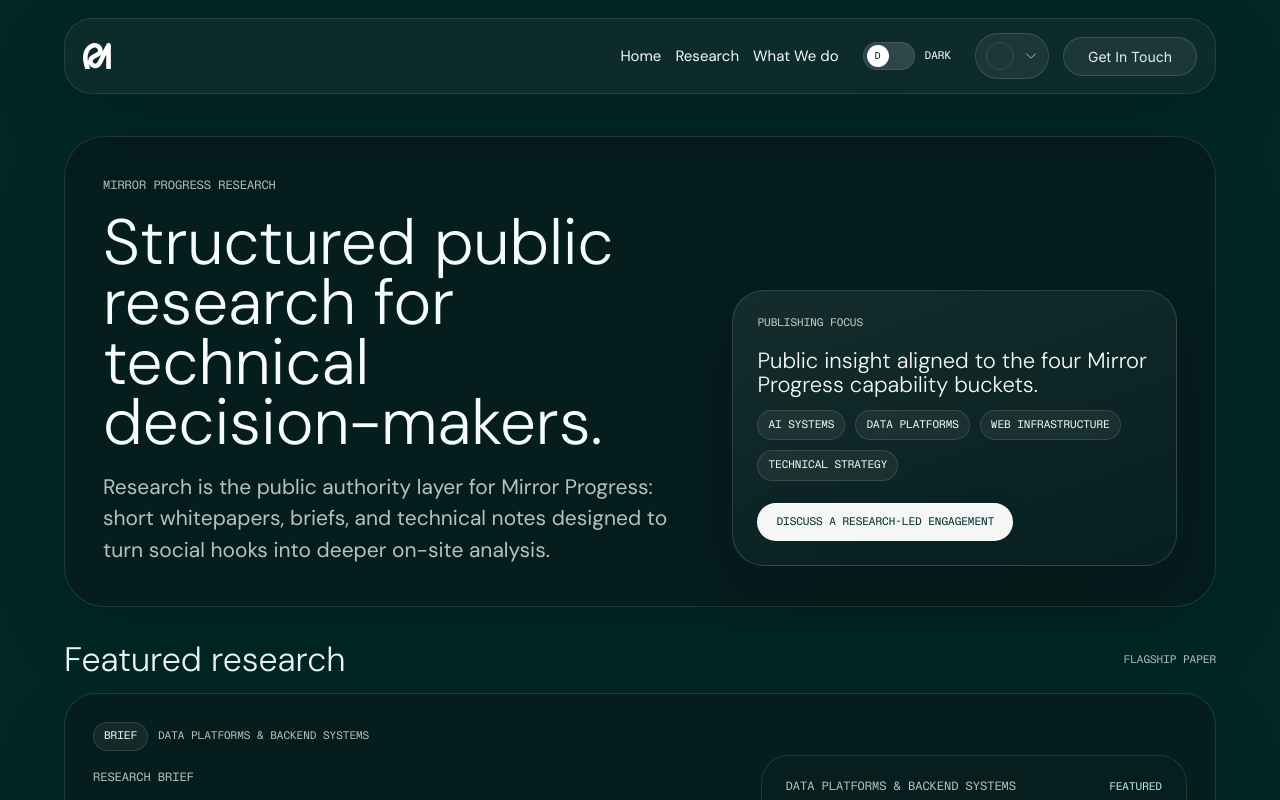
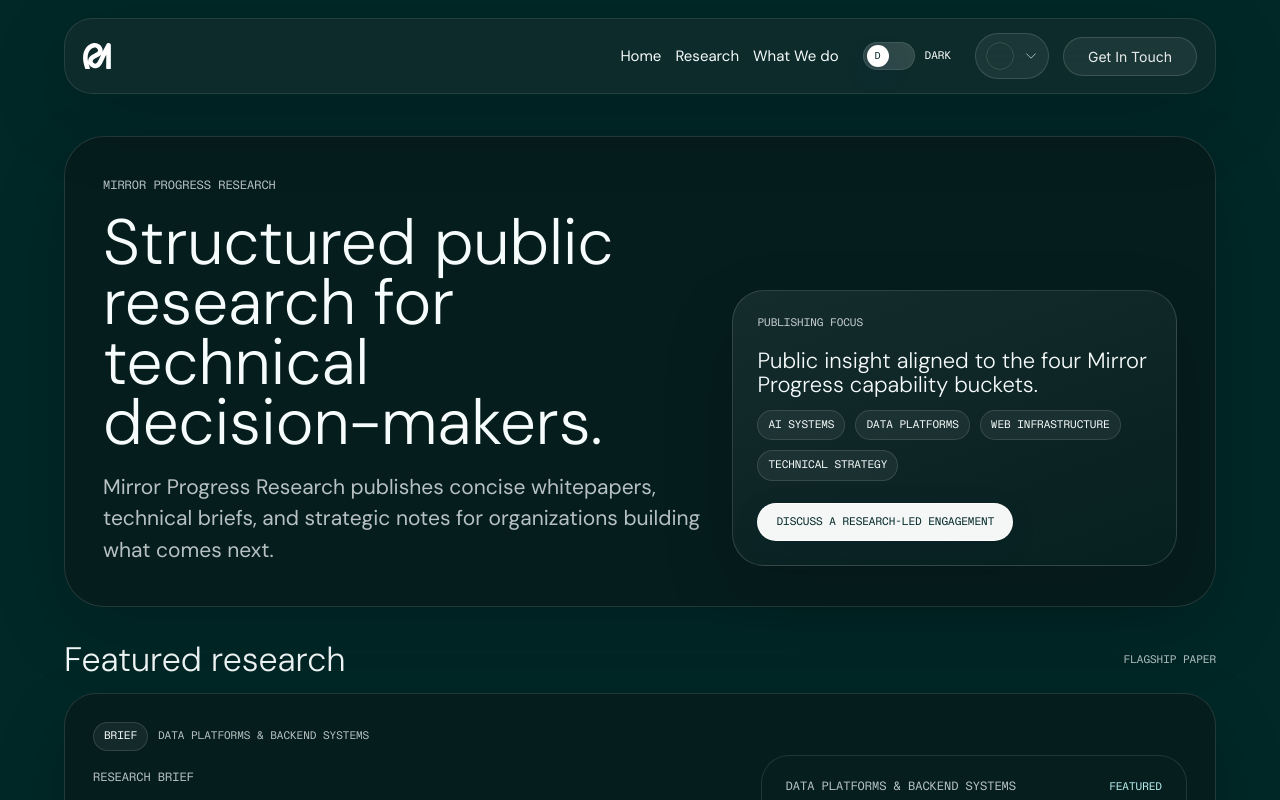
Before and after one commit to Mirror-Progress/mirror-progress-platform, a Next.js app in the folder client/: page /research in a window 1280 px wide. Shown: the top 800 px of the page. Built offline with nearby package versions, Linux system fonts and the light colour scheme; no server answers.

Commit message:
created research platform and edited language

```diff
--- a/client/pages/research/index.tsx
+++ b/client/pages/research/index.tsx
@@ -52,9 +52,9 @@
                     Structured public research for technical decision-makers.
                   </h1>
                   <p className="max-w-[60ch] font-dmSans text-[21px] leading-130 text-[color:var(--research-text-muted)] max-md:text-[18px]">
-                    Research is the public authority layer for Mirror Progress:
-                    short whitepapers, briefs, and technical notes designed to
-                    turn social hooks into deeper on-site analysis.
+                    Mirror Progress Research publishes concise whitepapers,
+                    technical briefs, and strategic notes for organizations
+                    building what comes next.
                   </p>
                 </div>
 
```
